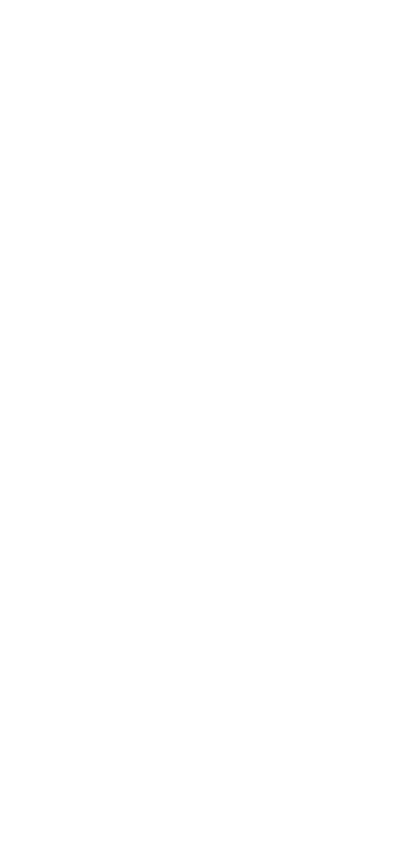
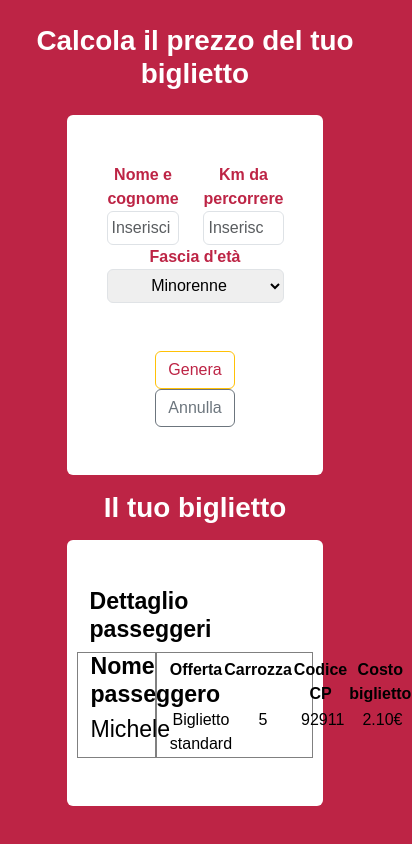
Before and after one commit to MikePio/js-biglietto-treno-form, a plain HTML site: page index.html in a window 390 px wide. Shown: the whole page, 412 px wide, since content can reach past the window. Drawn offline with nearby package versions, Linux system fonts and the light colour scheme.

Commit message:
added design for tablet and pc

```diff
--- a/index.html
+++ b/index.html
@@ -1,21 +1,92 @@
 <!DOCTYPE html>
-<html lang="en">
+<html lang="it">
 <head>
   <meta charset="UTF-8">
   <meta http-equiv="X-UA-Compatible" content="IE=edge">
   <meta name="viewport" content="width=device-width, initial-scale=1.0">
-  <title>Document</title>
+  <!-- bootstrap -->
+  <link href="https://cdn.jsdelivr.net/npm/bootstrap@5.3.0-alpha1/dist/css/bootstrap.min.css" rel="stylesheet" integrity="sha384-GLhlTQ8iRABdZLl6O3oVMWSktQOp6b7In1Zl3/Jr59b6EGGoI1aFkw7cmDA6j6gD" crossorigin="anonymous">
+  <!-- css -->
+  <link rel="stylesheet" href="style.css">
+  <title>Calcolo prezzo biglietto</title>
 </head>
 <body>
 
+  <div class="container-body d-flex flex-column align-items-center justify-content-center m-4">
 
+    <h1 class="fw-bold text-center">Calcola il prezzo del tuo biglietto</h1>
 
+    <div class="data-inputs bg-white w-75 p-5 rounded-2 text-center d-flex flex-column align-items-center justify-content-center mt-3">
+      <div class="row justify-content-center align-items-center mb-5 ">
+        <div class="col">
+          <div class="fw-bold">Nome e cognome</div>
+          <input type="text" id="name-input" class="form-control text-center rounded-2 p-1 mp-input" placeholder="Inserisci il tuo nome" aria-label="Sizing example input" aria-describedby="inputGroup-sizing-sm">
+        </div>
+        <div class="col">
+          <div class="fw-bold">Km da percorrere</div>
+          <input type="number" id="km-inputs" class="form-control text-center rounded-2 p-1 mp-input" placeholder="Inserisci i km" aria-label="Sizing example input" aria-describedby="inputGroup-sizing-sm">
+        </div>
+        <div class="col">
+          <div for="age-select" class="fw-bold">Fascia d'età</div>
+          <select id="age-select" class="text-center rounded-2 p-1 mp-select " title="age-select-title">
+            <option value="underage">Minorenne</option>
+            <option value="adult">Maggiorenne</option>
+            <option value="over65">Over 65</option>
+          </select>
+        </div>
+      </div>
+      <div class="row">
+        <div class="col">
+          <button class="generate-btn btn btn-outline-warning mp-btn">Genera</button>
+        </div>
+        <div class="col">
+          <button class="reset-btn btn btn-outline-secondary ">Annulla</button>
+        </div>
+      </div>
+    </div>
 
+    <h1 class=" m-3 fw-bold">Il tuo biglietto</h1>
 
+    <section class="ticket bg-white text-black w-75 p-5 px-0 rounded-2 text-center d-flex flex-column align-items-center justify-content-center">
+      <div class="row col-11 text-start ">
+        <h3 class="text-black fw-bold">Dettaglio passeggeri</h3>
+      </div>
+      <div class="row col-11">
 
+        <div class="container-left text-start border-grey col-4">
+          <h3 class="text-black fw-bold">Nome passeggero</h3>
+          <h3 class="name text-black ">Michele</h3>
+        </div>
 
+        <div class="container-right text-black border-grey col-8 ">
 
+            <table class="w-75">
+              <thead class="">
+                <tr class="d-flex align-items-start pt-1">
+                  <th class="col">Offerta</th>
+                  <th class="col">Carrozza</th>
+                  <th class="col">Codice CP</th>
+                  <th class="col">Costo biglietto</th>
+                </tr>
+              </thead>
+              <tbody>
+                <tr class="d-flex align-items-start pt-0">
+                  <td class="offer col">Biglietto standard</td>
+                  <td class="carriage col">5</td>
+                  <td class="code-cp col">92911</td>
+                  <td class="ticket-cost col">2.10€</td>
+                </tr>
+              </tbody>
+            </table>
 
-  <script src="script.js"></script>
+        </div>
+
+      </div>
+    </section>
+    </div>
+      <!-- bootstrap -->
+      <script src="https://cdn.jsdelivr.net/npm/bootstrap@5.3.0-alpha1/dist/js/bootstrap.bundle.min.js" integrity="sha384-w76AqPfDkMBDXo30jS1Sgez6pr3x5MlQ1ZAGC+nuZB+EYdgRZgiwxhTBTkF7CXvN" crossorigin="anonymous"></script>
+      <!-- js -->
+      <script src="script.js"></script>
 </body>
 </html>
--- /dev/null
+++ b/style.css
@@ -0,0 +1,34 @@
+body{
+  background-color: #BD2445;
+  color: white;
+  font-family: Arial, Helvetica, sans-serif;
+}
+
+.row > *{
+  color: #BD2445;
+}
+
+.mp-btn{
+  color: #BD2445;
+}
+
+.mp-select{
+  border: 1px solid rgb(224, 227, 230);
+  padding: 5px;
+  width: 177px;
+  height: 34px;
+}
+
+.mp-btn:hover, .mp-input:focus, .mp-select:focus{
+  background-color: #BD2445;
+  color: white;
+}
+
+.border-grey{
+  border: 1px solid grey;
+}
+
+.container-sizes{
+  height: 163px;
+  width: 650px;
+}
```
Also changed, not shown: script.js (+9 -0 lines), 1 other file.
